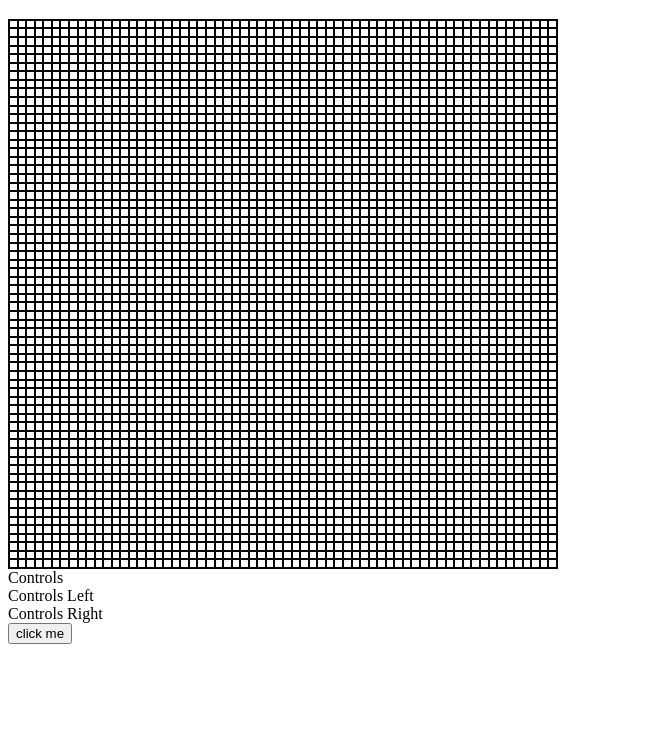
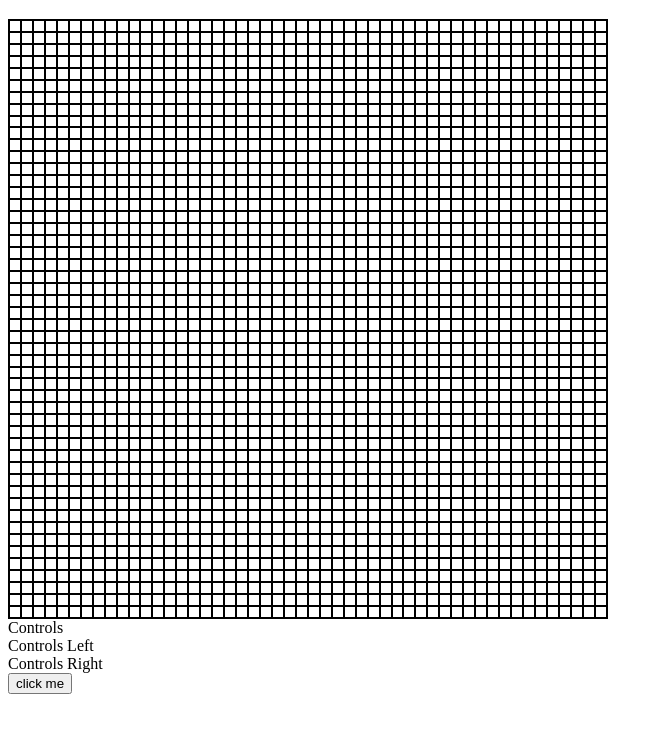
Before and after one commit to marcdsp/etchasketch, a plain HTML site: page index.htm in a window 1280 px wide. Shown: the part 61-794 px from the top of the page, without its empty margins (0-663 px from the left). Drawn offline with Linux system fonts and the light colour scheme.

Commit message:
grid created, mouseenter listener added

```diff
--- a/script.js
+++ b/script.js
@@ -1,3 +1,5 @@
+createGrid(50)  // need to add a slider that output a varying size number
+
 function createGrid(rows) {
     // Get the container element
     var container = document.getElementById("container");
@@ -10,8 +12,21 @@ function createGrid(rows) {
       var cell = document.createElement("div");
       cell.classList.add("cell");
       cell.id = "cell-" + i;
+
+          // Add an onmouseenter event listener to each cell
+    cell.addEventListener("mouseenter", function() {
+      this.style.backgroundColor = "black"; //this is where I'll add the set color function
+    });
+
       container.appendChild(cell);
     }
-  }
+    setSize(rows);
 
-  createGrid(64)
+}
+
+// autosize cells based on , this is called from createGrid which I think is poorly efficient
+function setSize(rowQty) {
+    const cellSize = (100 / rowQty) + '%';
+    let root = document.querySelector(':root');
+    root.style.setProperty('--cellSize', cellSize);
+    };
--- a/styles.css
+++ b/styles.css
@@ -1,19 +1,19 @@
+:root {
+  --cellSize: 25%;
+}
+
 #container {
     display: flex;
     flex-wrap: wrap;
-    width: 550px;
-    height: 550px;
+    width: 600px;
+    height: 600px;
     border: 0.2px solid black;
-    background-color: white;
     box-sizing: border-box;
   }
 
   .cell {
-    width: calc(100% / 64);
-    height: calc(100% / 64);
+    width: var(--cellSize);
+    height: var(--cellSize);
     border: 0.2px solid black;
-    background-color: white;
     box-sizing: border-box;
-
-
   }
```
